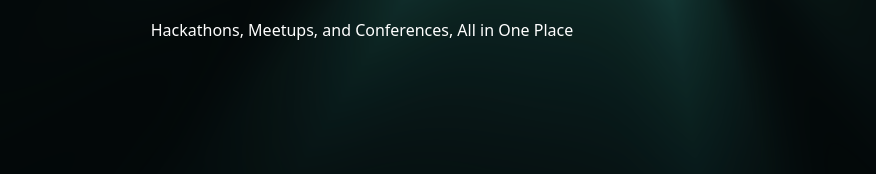
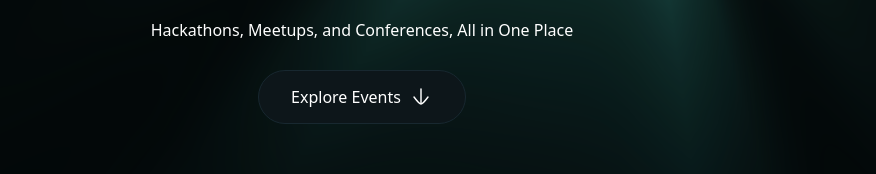
Before and after one commit to AymenGabsi/event-platform-nextjs16, a Next.js app: page / in a window 1280 px wide. Shown: the part 162-336 px from the top of the page, without its empty margins (278-1154 px from the left). Built offline with nearby package versions, Linux system fonts and the light colour scheme; a web font is replaced by a local one.

Commit message:
[DevEvent] Implement the explore button

```diff
--- a/app/layout.tsx
+++ b/app/layout.tsx
@@ -36,7 +36,7 @@
             lightSpread={0.9}
             rayLength={1.4}
             followMouse={true}
-            mouseInfluence={0.06}
+            mouseInfluence={0.1}
             noiseAmount={0.0}
             distortion={0.01}
           />
--- a/app/page.tsx
+++ b/app/page.tsx
@@ -1,3 +1,5 @@
+import ExploreBtn from "@/components/ExploreBtn";
+
 const Home = () => {
   return (
     <section>
@@ -7,6 +9,7 @@
       <p className="text-center mt-5">
         Hackathons, Meetups, and Conferences, All in One Place
       </p>
+      <ExploreBtn />
     </section>
   );
 };
--- /dev/null
+++ b/components/ExploreBtn.tsx
@@ -0,0 +1,26 @@
+"use client";
+
+import Image from "next/image";
+
+const ExploreBtn = () => {
+  return (
+    <button
+      type="button"
+      id="explore-btn"
+      className="mt-7 mx-auto"
+      onClick={() => console.log("CLICK")}
+    >
+      <a href="#events">
+        Explore Events
+        <Image
+          src="/icons/arrow-down.svg"
+          alt="arrow-down"
+          width={24}
+          height={24}
+        />
+      </a>
+    </button>
+  );
+};
+
+export default ExploreBtn;
```
